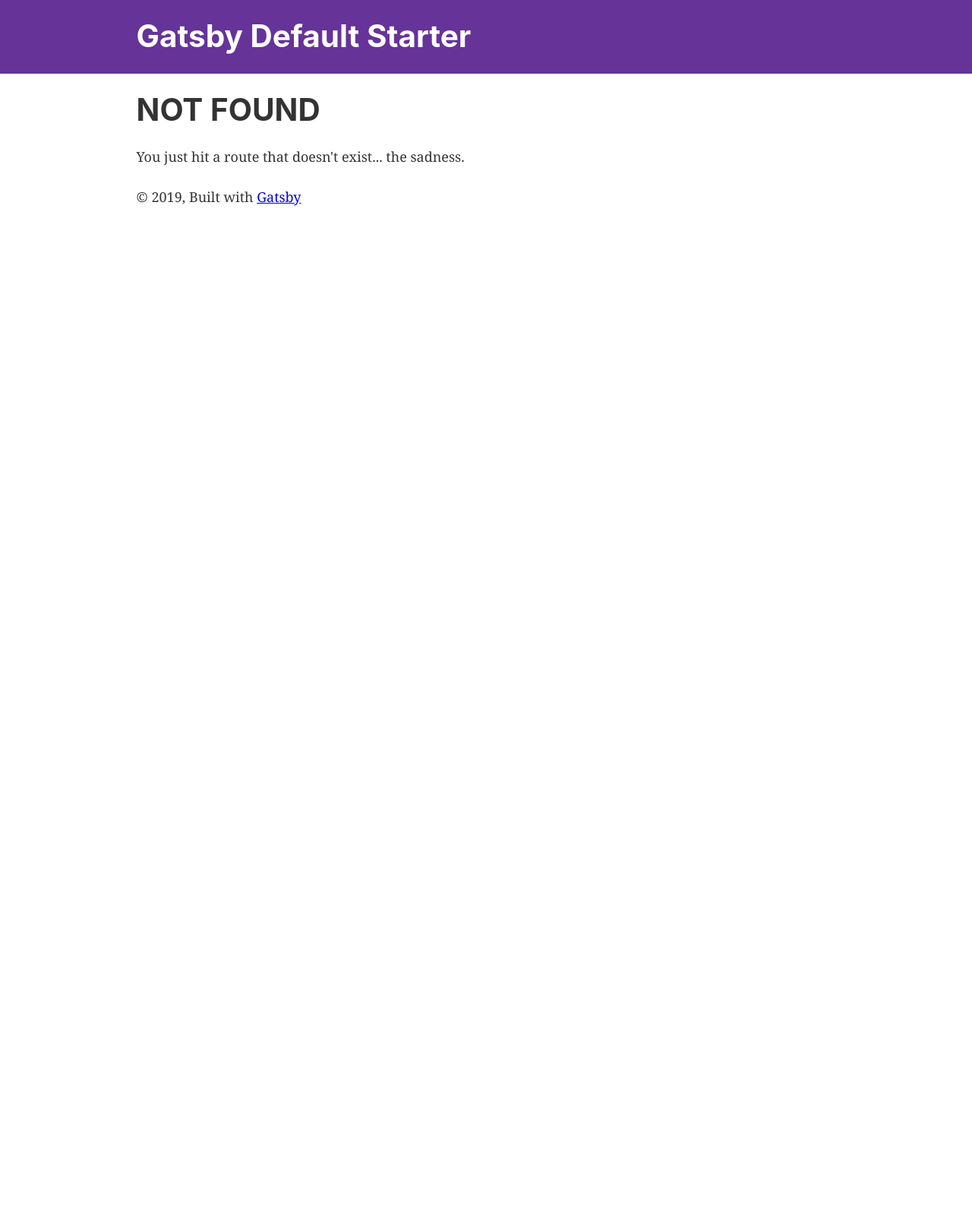
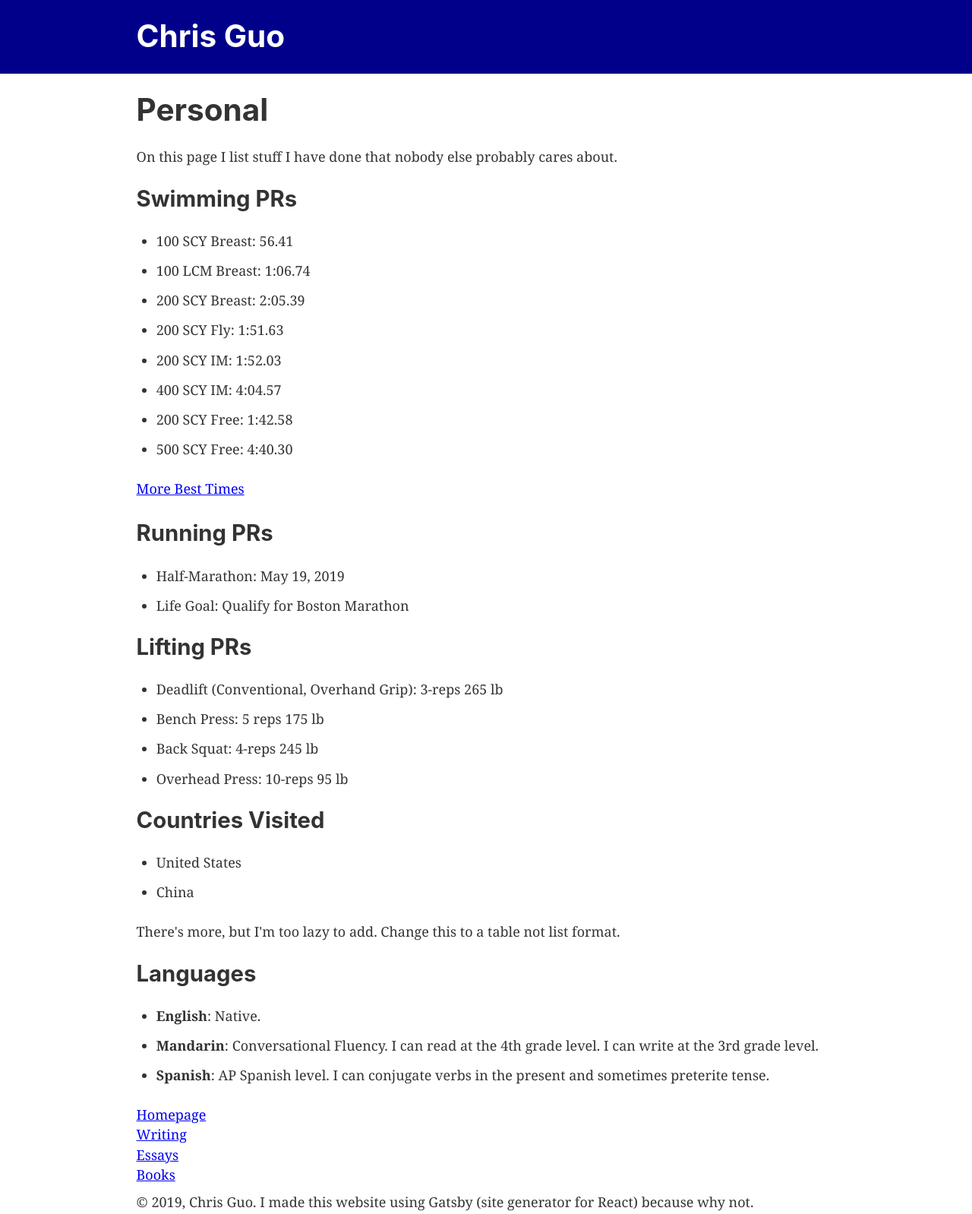
Before and after one commit to chrisguo1/personal-site, a Gatsby site: page /personal in a window 1280 px wide. Before the commit this address had no page. Shown: the whole page at 76% size. Before the commit the page ends 800 px from the top, so only its background shows below. Built offline with nearby package versions, Linux system fonts and the light colour scheme; Gatsby itself is replaced by a stand-in of ours.

Commit message:
Used Gatsby for site generation. Added some content.

```diff
--- a/gatsby-config.js
+++ b/gatsby-config.js
@@ -1,8 +1,8 @@
 module.exports = {
   siteMetadata: {
-    title: `Gatsby Default Starter`,
-    description: `Kick off your next, great Gatsby project with this default starter. This barebones starter ships with the main Gatsby configuration files you might need.`,
-    author: `@gatsbyjs`,
+    title: `Chris Guo`,
+    description: `Chris Guo's Personal Website`,
+    author: `Chris Guo`,
   },
   plugins: [
     `gatsby-plugin-react-helmet`,
--- a/package.json
+++ b/package.json
@@ -1,9 +1,9 @@
 {
-  "name": "gatsby-starter-default",
+  "name": "personal-site",
   "private": true,
-  "description": "A simple starter to get up and developing quickly with Gatsby",
+  "description": "Chris Guo's Personal Site",
   "version": "0.1.0",
-  "author": "Kyle Mathews <mathews.kyle@gmail.com>",
+  "author": "Chris Guo",
   "dependencies": {
     "gatsby": "^2.1.31",
     "gatsby-image": "^2.0.33",
--- a/src/components/header.js
+++ b/src/components/header.js
@@ -5,7 +5,7 @@ import React from "react"
 const Header = ({ siteTitle }) => (
   <header
     style={{
-      background: `rebeccapurple`,
+      background: `darkblue`,
       marginBottom: `1.45rem`,
     }}
   >
--- a/src/components/layout.js
+++ b/src/components/layout.js
@@ -25,7 +25,7 @@ const Layout = ({ children }) => (
     `}
     render={data => (
       <>
-        <Header siteTitle={data.site.siteMetadata.title} />
+        <Header siteTitle="Chris Guo" />
         <div
           style={{
             margin: `0 auto`,
@@ -35,10 +35,12 @@ const Layout = ({ children }) => (
           }}
         >
           <main>{children}</main>
-          <footer>
-            © {new Date().getFullYear()}, Built with
-            {` `}
-            <a href="https://www.gatsbyjs.org">Gatsby</a>
+          <footer
+            style={{
+              paddingTop: 10,
+            }}
+          >
+            © {new Date().getFullYear()}, Chris Guo. I made this website using Gatsby (site generator for React) because why not.
           </footer>
         </div>
       </>
--- /dev/null
+++ b/src/pages/personal.js
@@ -0,0 +1,67 @@
+import React from "react"
+import { Link } from "gatsby"
+
+import Layout from "../components/layout"
+import SEO from "../components/seo"
+
+const PersonalPage = () => (
+  <Layout>
+    <SEO title="Personal" />
+    <h1>Personal</h1>
+
+    <p>On this page I list stuff I have done that nobody else probably cares about.</p>
+
+    <h2>Swimming PRs</h2>
+    <ul>
+      <li>100 SCY Breast: 56.41</li>
+      <li>100 LCM Breast: 1:06.74</li>
+      <li>200 SCY Breast: 2:05.39</li>
+      <li>200 SCY Fly: 1:51.63</li>
+      <li>200 SCY IM: 1:52.03</li>
+      <li>400 SCY IM: 4:04.57</li>
+      <li>200 SCY Free: 1:42.58</li>
+      <li>500 SCY Free: 4:40.30</li>
+    </ul>
+    <div style={{paddingBottom: 30,}}>
+      <a href="https://www.collegeswimming.com/swimmer/241059/">More Best Times</a>
+    </div>
+
+    <h2>Running PRs </h2>
+    <ul>
+      <li>Half-Marathon: May 19, 2019</li>
+      <li>Life Goal: Qualify for Boston Marathon</li>
+    </ul>
+
+    <h2>Lifting PRs</h2>
+    <ul>
+      <li>Deadlift (Conventional, Overhand Grip): 3-reps 265 lb</li>
+      <li>Bench Press: 5 reps 175 lb</li>
+      <li>Back Squat: 4-reps 245 lb</li>
+      <li>Overhead Press: 10-reps 95 lb</li>
+    </ul>
+
+    <h2>Countries Visited</h2>
+    <ul>
+      <li>United States</li>
+      <li>China</li>
+     </ul>
+     <p>There's more, but I'm too lazy to add. Change this to a table not list format.</p>
+
+    <h2>Languages</h2>
+    <ul>
+      <li><b>English</b>: Native.</li>
+      <li><b>Mandarin</b>: Conversational Fluency.
+          I can read at the 4th grade level.
+          I can write at the 3rd grade level.
+      </li>
+      <li><b>Spanish</b>: AP Spanish level. I can conjugate verbs in the present and sometimes preterite tense.</li>
+    </ul>
+
+    <Link to="/">Homepage</Link>
+    <div><Link to="/writing/">Writing</Link></div>
+    <div><Link to="/essays/">Essays</Link></div>
+    <div><Link to="/books/">Books</Link></div>
+  </Layout>
+)
+
+export default PersonalPage
```
Also changed, not shown: src/pages/books.js (added, +36 -0 lines), src/pages/index.js (+17 -8 lines), src/pages/page-2.js (deleted, +0 -16 lines), src/pages/projects.js (added, +29 -0 lines), src/pages/writing.js (added, +32 -0 lines).
